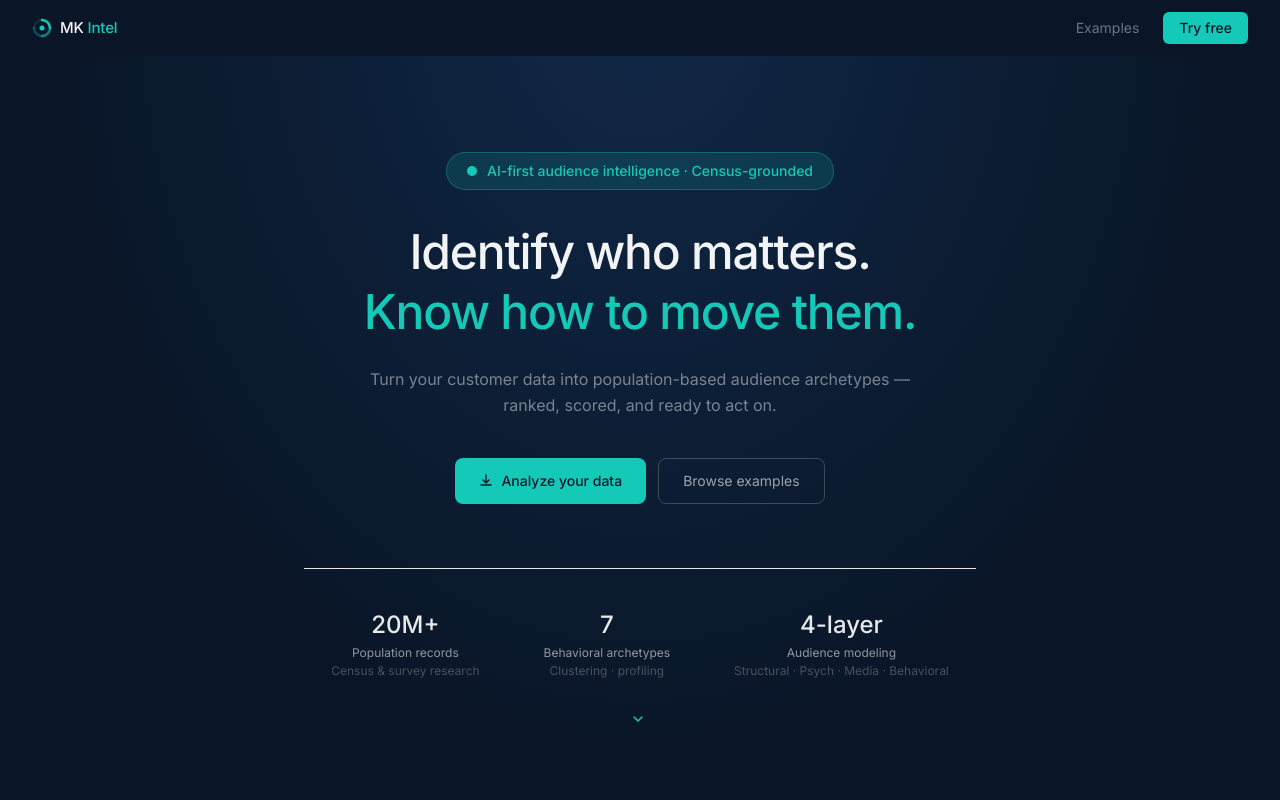
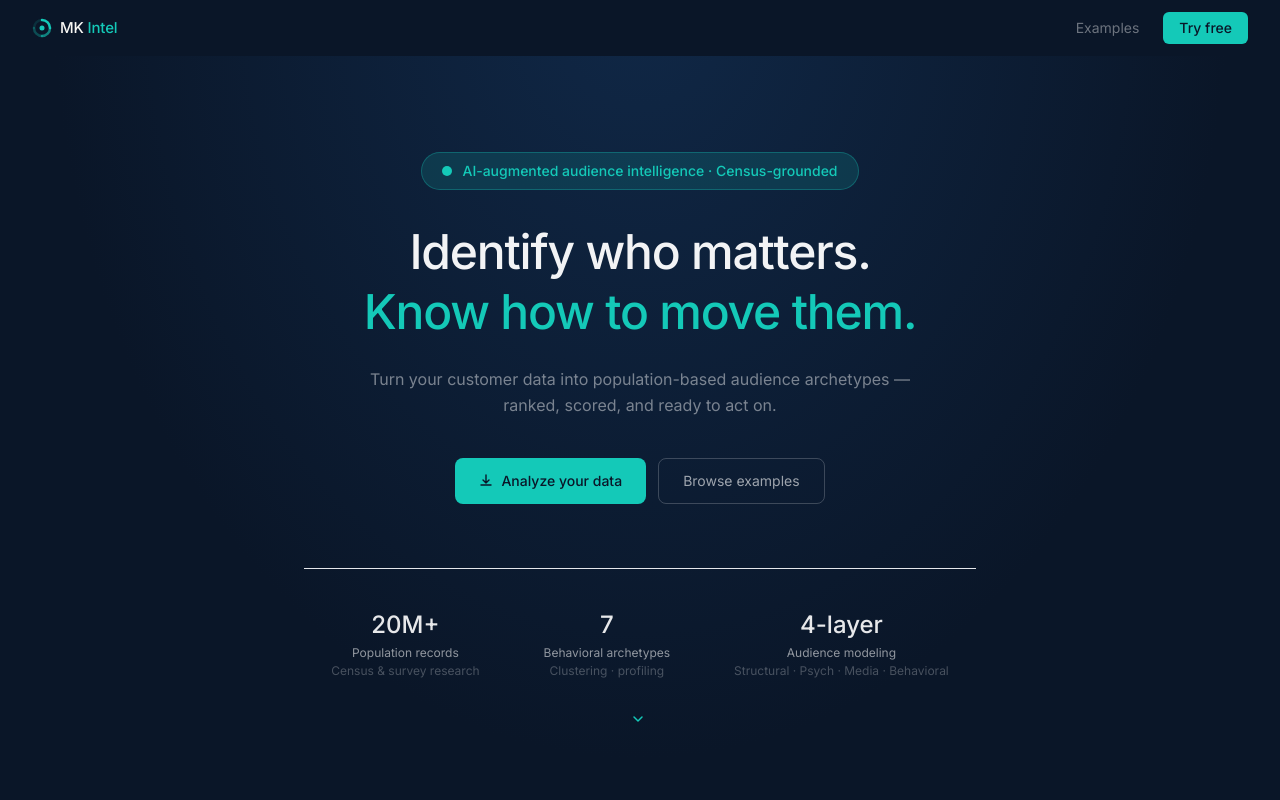
Before and after one commit to MarketKinetics/mk-intel, a React (Vite) app in the folder mk-intel-frontend/: page / in a window 1280 px wide. Shown: the top 800 px of the page. Built offline with nearby package versions, Linux system fonts and the light colour scheme; no server answers.

Commit message:
fix: AI-first → AI-augmented in landing hero pill

```diff
--- a/mk-intel-frontend/src/pages/Landing.jsx
+++ b/mk-intel-frontend/src/pages/Landing.jsx
@@ -59,7 +59,7 @@ export function Landing() {
             <span className="animate-ping absolute inline-flex h-full w-full rounded-full bg-teal-accent opacity-60"></span>
             <span className="relative inline-flex rounded-full h-2.5 w-2.5 bg-teal-accent"></span>
           </span>
-          AI-first audience intelligence · Census-grounded
+          AI-augmented audience intelligence · Census-grounded
         </div>
 
         <h1 className="text-5xl font-medium text-white/95 leading-tight tracking-tight mb-6 max-w-2xl">
```
